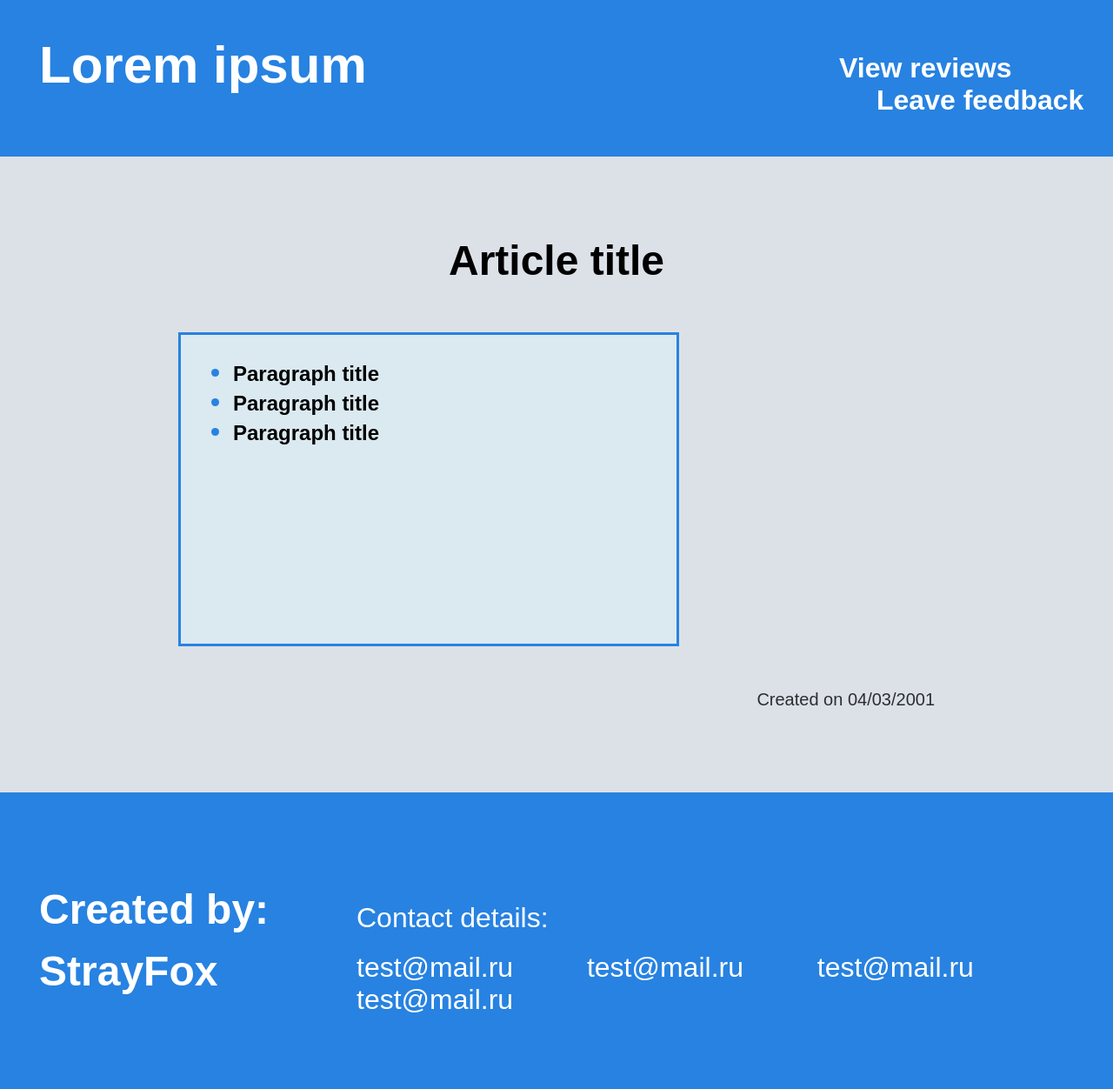
After one commit to lStrayFoxl/One_page_article, a PHP site: page /index.php in a window 1280 px wide. The commit adds this page. Shown: the whole page at 87% size. Run offline with PHP 8.4, Linux system fonts and the light colour scheme; data that the repository does not hold is empty.

Commit message:
Added a connection to the database in php and redid the styles a bit

```diff
--- /dev/null
+++ b/index.php
@@ -0,0 +1,94 @@
+<?php
+    $dbh = new PDO('mysql:host=localhost;dbname=one_page_article', "root", "root");
+
+    $select = $dbh->query("SELECT * FROM `paragraph`");
+?>
+
+<!DOCTYPE html>
+<html lang="en">
+<head>
+    <meta charset="UTF-8">
+    <meta http-equiv="X-UA-Compatible" content="IE=edge">
+    <meta name="viewport" content="width=device-width, initial-scale=1.0">
+    <link rel="stylesheet" href="style.css">
+    <title>onePageArticle</title>
+</head>
+<body>
+
+    <header class="header">
+        <div class="container">
+            <div class="header_menu">
+
+                <div class="header_article">
+                    <h1 class="article">Lorem ipsum</h1>
+                </div>
+
+                <div class="header_review">
+                    <span class="view_review">View reviews</span>
+                    <span class="leave_review">Leave feedback</span>
+                </div>
+
+            </div>
+        </div>
+    </header>
+
+    <main class="main">
+        <div class="container">
+
+            <div class="article_title">
+                <h2 class="title">Article title</h2>
+            </div>
+
+            <div class="content_article">
+                <ul class="list_cont">
+                    <li class="cont_title"><span class="title_text">Paragraph title</span></li>
+                    <li class="cont_title"><span class="title_text">Paragraph title</span></li>
+                    <li class="cont_title"><span class="title_text">Paragraph title</span></li>
+                </ul>
+            </div>
+
+            <div class="text_content">
+
+                <?php
+                while($row = $select->fetch(PDO::FETCH_ASSOC)){
+                    ?>
+
+                    <div class="paragraphs">
+                        <h3 class="parag_title"><?= $row['ptitle'] ?></h3>
+                        <p class="parag"><?= $row['ptext'] ?></p>
+                    </div>
+
+                    <?php
+                }
+                ?>
+
+                <div class="created_date">
+                    <span class="date">Created on 04/03/2001</span>
+                </div>
+
+            </div>
+        </div>
+    </main>
+
+    <footer class="footer">
+        <div class="container">
+
+            <div class="create_author">
+                <span class="author">Created by:<br>StrayFox</span>
+            </div>
+
+            <div class="contact_sect">
+                <span class="contact_det">Contact details:</span>
+                <div class="contact">
+                    <span class="email">test@mail.ru</span>
+                    <span class="email">test@mail.ru</span>
+                    <span class="email">test@mail.ru</span>
+                    <span class="email">test@mail.ru</span>
+                </div>
+            </div>
+
+        </div>
+    </footer>
+
+</body>
+</html>
--- a/style.css
+++ b/style.css
@@ -17,7 +17,7 @@ body{
 }
 
 .header_article {
-    margin-top: 36px;
+    margin-top: 40px;
     margin-left: 45px;
     position: absolute;
 }
@@ -28,7 +28,7 @@ body{
 }
 
 .header_review {
-    margin-top: 44px;
+    margin-top: 60px;
     margin-left: 965px;
     color: #FFFFFF;
     font-size: 32px;
@@ -64,6 +64,7 @@ body{
 
 .list_cont {
     margin-left: 30px;
+    line-height: 20px;
 }
 
 ul:first-child {
@@ -118,7 +119,7 @@ ul:first-child {
 }
 
 .contact_sect {
-    margin-top: 111px;
+    margin-top: 126px;
     margin-left: 410px;
     position: absolute;
     color: #FFFFFF;
```
